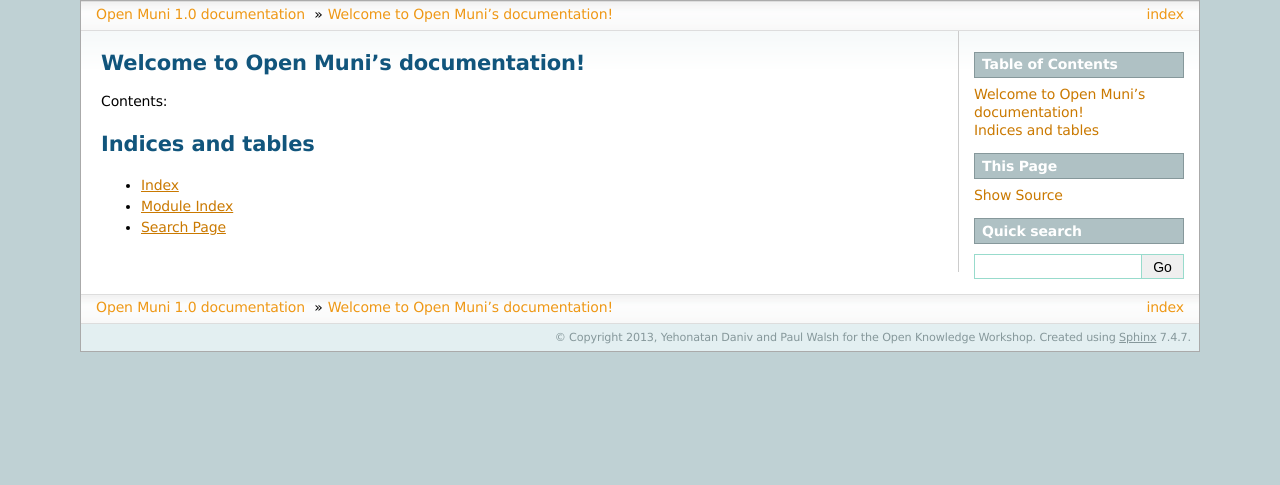
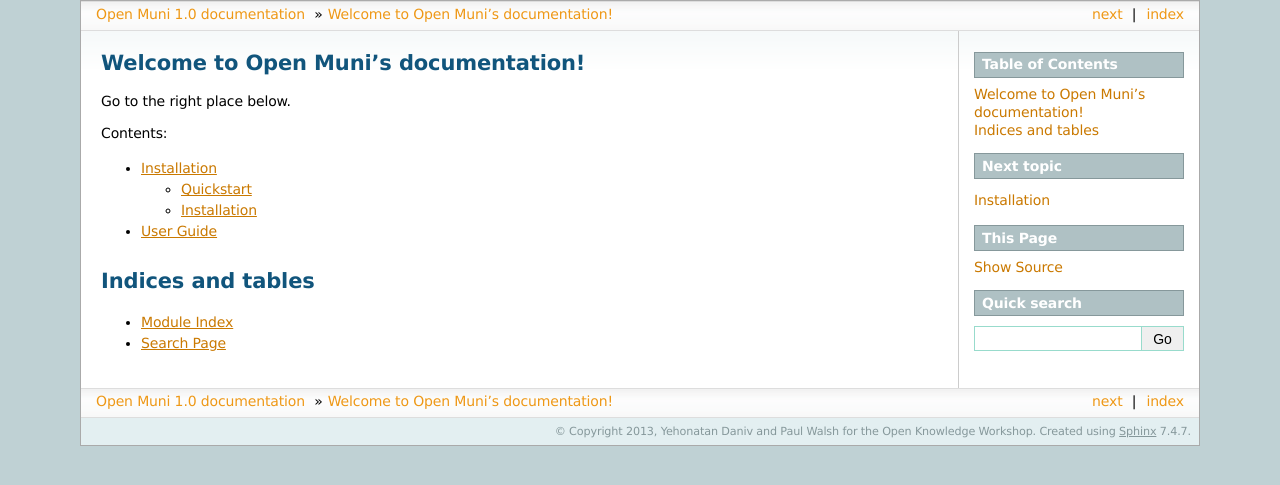
Before and after one commit to pwalsh/openbudgets, a Sphinx documentation site: the page built from docs/index.rst, in a window 1280 px wide. Shown: the top 485 px of the page. Built offline with Sphinx 7.4.7, drawn with Linux system fonts in a browser that asks for light colours.

Commit message:
The basic pages for the docs, so we can start ading to them as we code.

```diff
--- /dev/null
+++ b/docs/guide/index.rst
@@ -0,0 +1,4 @@
+User Guide
+==========
+
+This guide is for developers using Open Budget in their own projects, or contributing code to the main repository.
--- a/docs/index.rst
+++ b/docs/index.rst
@@ -6,16 +6,19 @@
 Welcome to Open Muni's documentation!
 =====================================
 
+Go to the right place below.
+
 Contents:
 
 .. toctree::
    :maxdepth: 2
 
+   installation/index
+   guide/index
 
 
 Indices and tables
 ==================
 
-* :ref:`genindex`
 * :ref:`modindex`
 * :ref:`search`
```
Also changed, not shown: docs/installation/index.rst (added, +15 -0 lines).
